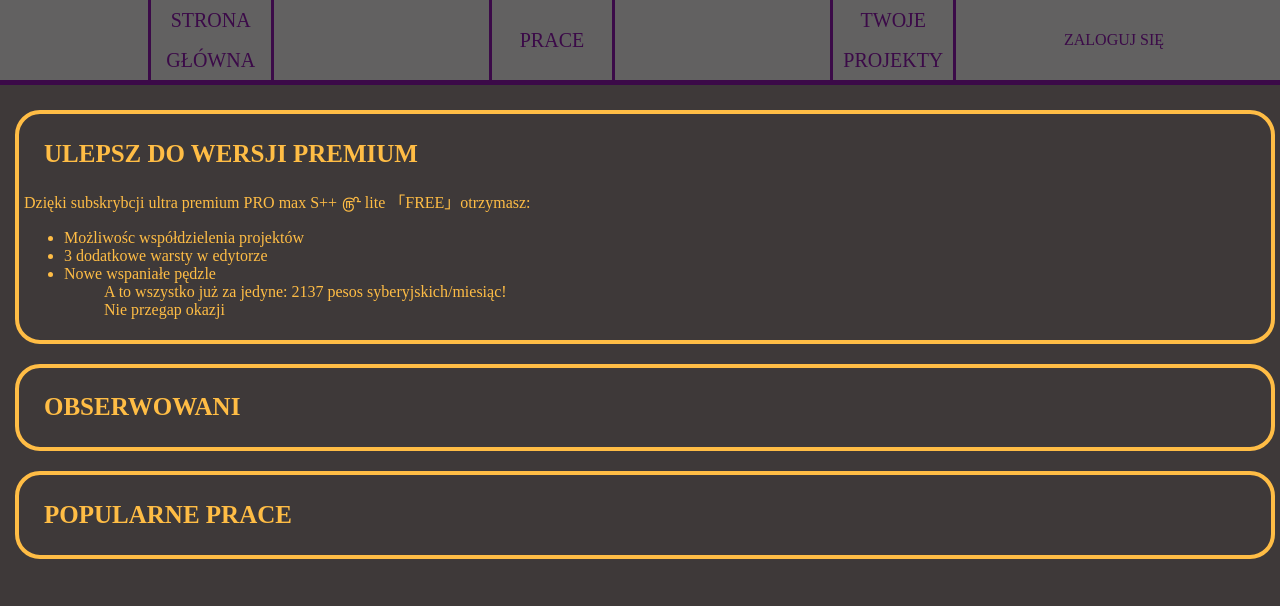
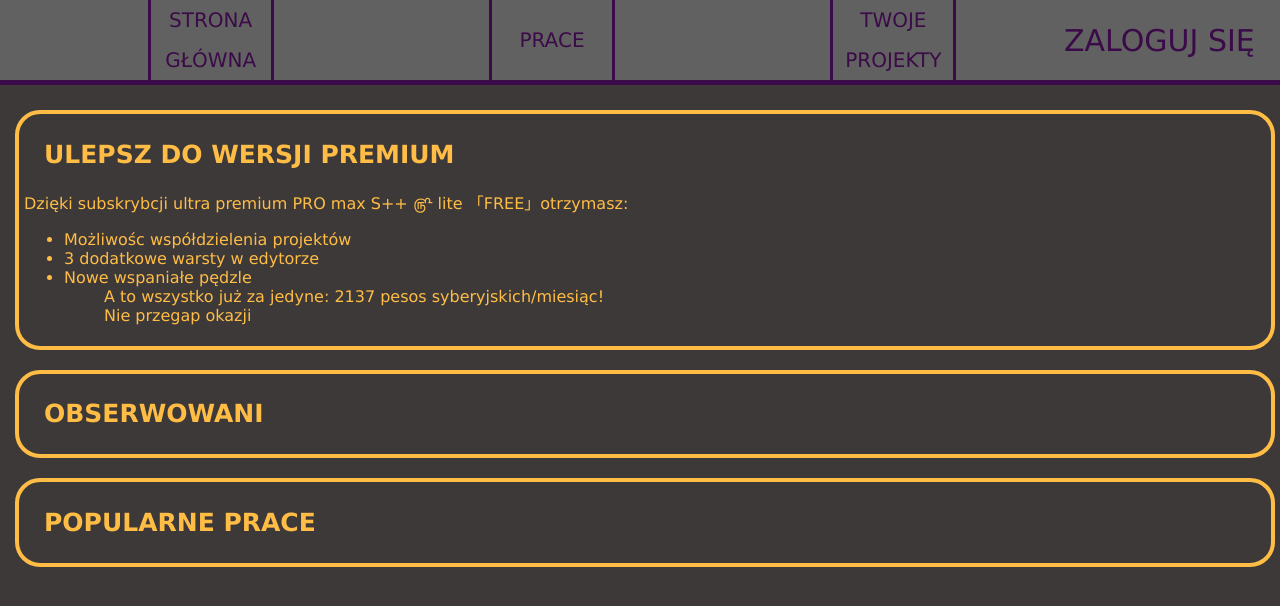
Before and after one commit to trzeciak20p/notatnik_onlline, a PHP site: page /index.php in a window 1280 px wide. Shown: the top 606 px of the page. Run offline with PHP 8.4, Linux system fonts and the light colour scheme.

Commit message:
nav login css

```diff
--- a/nav_login_icon.php
+++ b/nav_login_icon.php
@@ -2,7 +2,7 @@
 session_start();
 
 if( isset($_SESSION["login"]) ){
-    echo "Witaj " . $_SESSION["login"];
+    echo "<a href='login.php'>Witaj " . $_SESSION["login"]. "</a>";
 }else{
     echo "<a href='login.php'>Zaloguj się</a>";
 }
--- a/style.css
+++ b/style.css
@@ -12,6 +12,7 @@ body{
     padding: 0px;
     background-color: var(--site_secondary);
     color: var(--site_primary);
+    font-family: Verdana;
 }
 nav{
     display: flex;
@@ -51,6 +52,12 @@ nav ul li:hover{
 nav a{
     text-decoration: none;
     color: var(--nav_primary);
+}
+nav a[href="login.php"]{
+    font-size: 30px;
+}
+nav a[href="login.php"]:hover{
+    color: #fff;
 }
 a{
     text-decoration: none;
```
